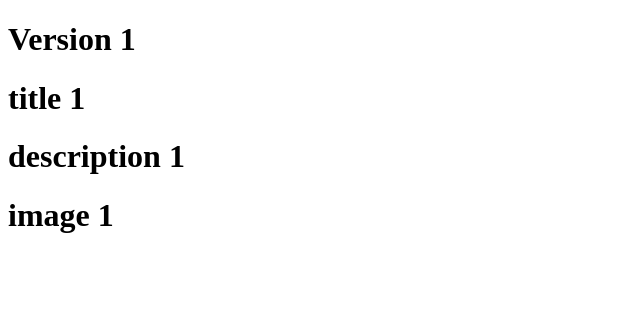
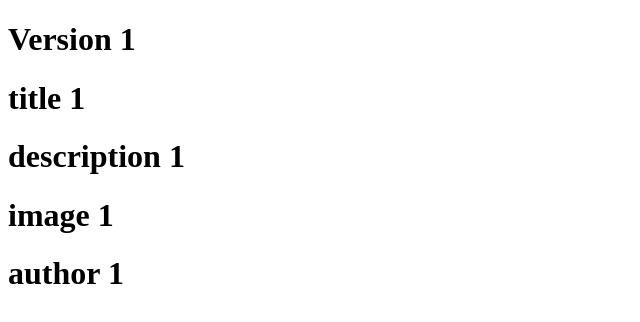
Before and after one commit to developerf03/test, a Nuxt app: page / in a window 1280 px wide. Shown: the top 322 px of the page, without its empty margins (0-640 px from the left). Built offline with nearby package versions, Linux system fonts and the light colour scheme.

Commit message:
Add author

```diff
--- a/app.vue
+++ b/app.vue
@@ -4,5 +4,6 @@
     <h1>title 1</h1>
     <h1>description 1</h1>
     <h1>image 1</h1>
+    <h1>author 1</h1>
   </div>
 </template>
```
